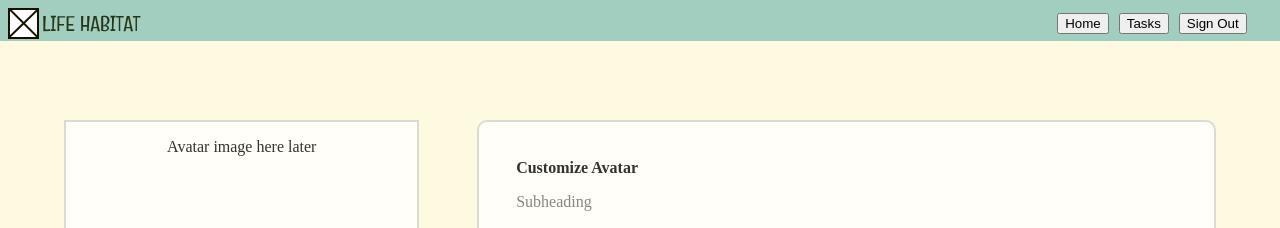
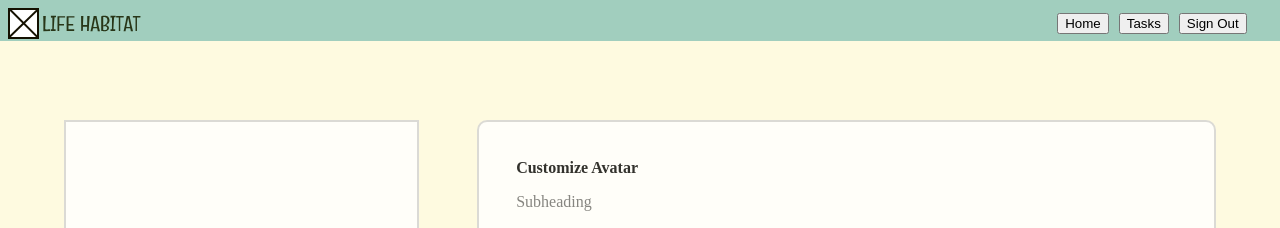
Before and after one commit to IzziCooki/Team-E-Dean-Fork, a React (Create React App) app in the folder code/: page /avatar in a window 1280 px wide. Shown: the top 228 px of the page. Built offline with nearby package versions, Linux system fonts and the light colour scheme.

Commit message:
added customization functionality

```diff
--- a/code/src/Components/Avatarpage.js
+++ b/code/src/Components/Avatarpage.js
@@ -1,14 +1,22 @@
 import React from "react";
 import logo from "./../logo.svg";
 import logo2 from "./../logo2.svg";
-//import star from "./../star.svg";
 import { Button, Col } from "react-bootstrap";
 //import { Link } from 'react-router-dom'; // might be useful later
 import { useNavigate } from "react-router-dom";
-//import * as Separator from "@radix-ui/react-separator";
 import "./../App.css";
 import { useState } from "react";
 import { FaChevronDown } from "react-icons/fa";
+import eyeblue from './AvatarOptions/eyeblue.png';
+import eyegreen from './AvatarOptions/eyegreen.png';
+import eyebrown from './AvatarOptions/eyebrown.png';
+import skin1 from './AvatarOptions/skin1.png';
+import skin2 from './AvatarOptions/skin2.png';
+import skin3 from './AvatarOptions/skin3.png';
+import flowers from './AvatarOptions/bgflowers.png';
+import hearts from './AvatarOptions/bghearts.png';
+import hairbrown from './AvatarOptions/hairbrown.png';
+
 
 function AvatarPage() {
   const navigate = useNavigate();
@@ -30,6 +38,7 @@ function AvatarPage() {
     newOptions[index] = option;
     setSelectedOptions(newOptions);
     setDropdownVisibleIndex(null);
+
   };
 
   // Closes the dropdown when clicking outside of it
@@ -56,15 +65,67 @@ function AvatarPage() {
     "Outfits",
   ];
 
-  //temporary dropdown values
+  //dropdown menu options
   const dropdownOptions = [
-    ["hearts", "flowers", "pawprints", "None"],
+    ["Hearts", "Flowers", "Pawprints", "None"],
     ["Fair", "Tan", "Dark", "None"],
     ["Blue", "Brown", "Green", "None"],
     ["Blonde", "Brown", "Black", "None"],
     ["Cat Ears", "Gnome Hat", "Tiara", "None"],
     ["Cat Onesie", "Overalls", "Princess Dress", "None"],
   ];
+
+  //these are where the options are like key valued to their picture name
+  //the null ones mean the images have yet to be added
+  const imageOptions = {
+    "Background": {
+      "Hearts": hearts,
+      "Flowers": flowers,
+      "Pawprints": null,
+      "None": null
+    },
+    "Skin Tone": {
+      "Fair": skin1,
+      "Tan": skin2,
+      "Dark": skin3,
+      "None": null
+    },
+    "Eye Color": {
+      "Blue": eyeblue,
+      "Brown": eyebrown,
+      "Green": eyegreen,
+      "None": null
+    },
+    "Hair": {
+      "Blonde": null,
+      "Brown": hairbrown,
+      "Black": null,
+      "None": null
+    },
+    "Hats": {
+      "Cat Ears": null,
+      "Gnome Hat": null,
+      "Tiara": null,
+      "None": null
+    },
+    "Outfits": {
+      "Cat Onesie": null,
+      "Overalls": null,
+      "Princess Dress": null,
+      "None": null
+    }
+  };
+
+  // Function to get the selected image based on dropdown selection
+  const getSelectedImages = () => {
+    return selectedOptions.map((option, index) => {
+      const category = dropdownLabels[index];
+      return imageOptions[category][option];
+    }).filter(Boolean);
+  };
+
+  const selectedImages = getSelectedImages();
+
 
   return (
     <>
@@ -133,8 +194,32 @@ function AvatarPage() {
               }}
             >
               {/* Avatar Goes Here */}
-              <div className="avatarPlaceHolder">
-                <p>Avatar image here later</p>
+              <div className="avatarPlaceHolder"
+                style={{
+                  position: 'absolute',
+                  height: '100%',
+                  width: '30.5%',
+
+                }}>
+                  {/* This is where the options are mapped using the user selected choices*/}
+                   {selectedImages.map((image, index) => (
+                  <img
+                    key={index}
+                    src={image}
+                    className="aghh"
+                    style={{
+                      position: 'absolute',
+                      top: 0,
+                      left: 0,
+                      zIndex: 10 * (index + 1),
+                      width: "100%",
+                      height: '100%',
+                      objectFit: 'contain',
+                    }}
+                    alt="avatar-option"
+                  />
+                ))}
+
               </div>
             </Col>
 
```
Also changed, not shown: code/src/Components/AvatarOptions/hairbrown.png (renamed from code/src/Components/AvatarOptions/bgpawprint.png), 1 other file (tests, documents, lock files or other folders).
